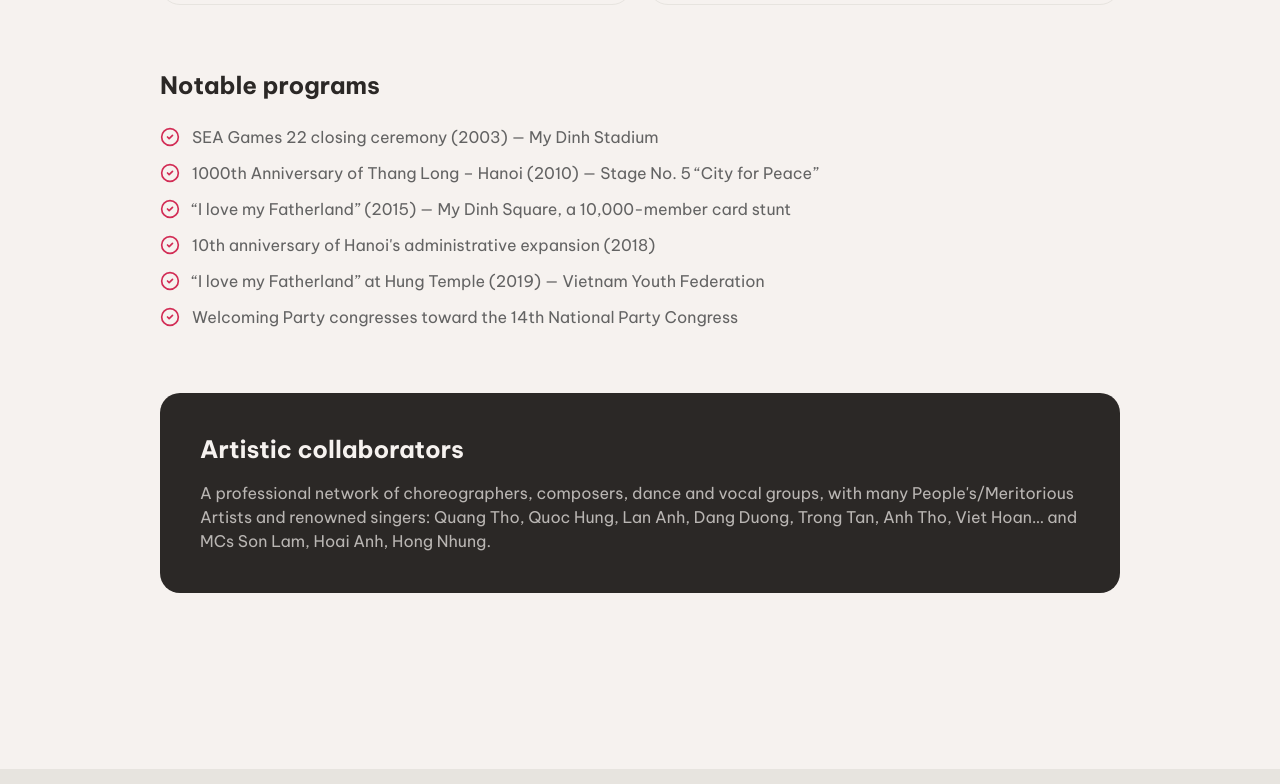
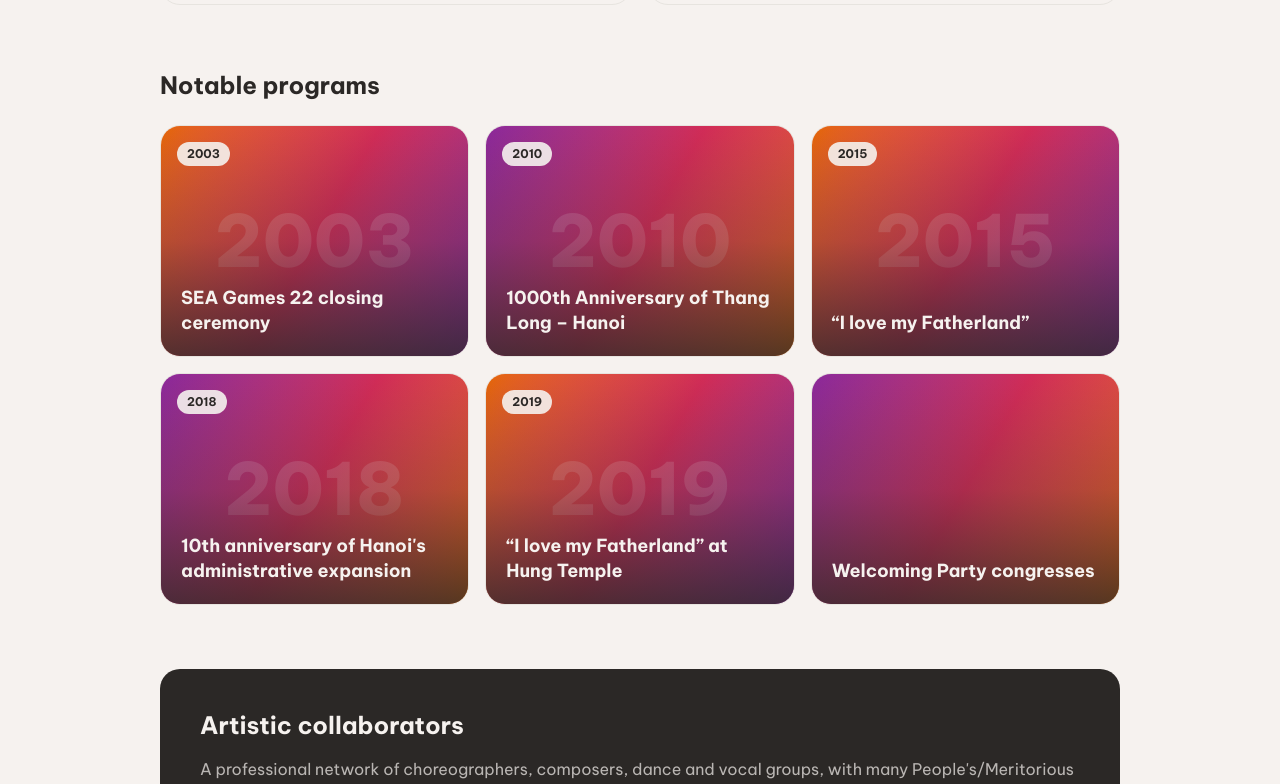
Before and after one commit to thphattt/JobWeb, a Next.js app: page /en/gioi-thieu in a window 1280 px wide. Shown: the part 660-1444 px from the top of the page. Built offline with nearby package versions, Linux system fonts and the light colour scheme; no server answers.

Commit message:
feat: add EventGallery component and integrate event details in English and Vietnamese translations

```diff
--- a/messages/en.json
+++ b/messages/en.json
@@ -149,5 +149,42 @@
     "title": "Page not found",
     "body": "The page you're looking for doesn't exist or has been moved.",
     "cta": "Back to home"
+  },
+  "events": {
+    "eyebrow": "Featured work",
+    "title": "Events we've delivered",
+    "lead": "A selection of national-scale programs Tan Chau Thanh has organized and produced.",
+    "items": {
+      "seaGames22": {
+        "title": "SEA Games 22 closing ceremony",
+        "year": "2003",
+        "venue": "My Dinh Stadium, Hanoi"
+      },
+      "thangLong1000": {
+        "title": "1000th Anniversary of Thang Long – Hanoi",
+        "year": "2010",
+        "venue": "Stage No. 5 “City for Peace”"
+      },
+      "toQuoc2015": {
+        "title": "“I love my Fatherland”",
+        "year": "2015",
+        "venue": "My Dinh Square — a 10,000-member card stunt"
+      },
+      "thuDo10": {
+        "title": "10th anniversary of Hanoi's administrative expansion",
+        "year": "2018",
+        "venue": "Hanoi"
+      },
+      "denHung2019": {
+        "title": "“I love my Fatherland” at Hung Temple",
+        "year": "2019",
+        "venue": "Vietnam Youth Federation"
+      },
+      "daiHoiDang": {
+        "title": "Welcoming Party congresses",
+        "year": "",
+        "venue": "Toward the 14th National Party Congress"
+      }
+    }
   }
 }
--- a/messages/vi.json
+++ b/messages/vi.json
@@ -149,5 +149,42 @@
     "title": "Không tìm thấy trang",
     "body": "Trang bạn tìm không tồn tại hoặc đã được di chuyển.",
     "cta": "Về trang chủ"
+  },
+  "events": {
+    "eyebrow": "Dự án tiêu biểu",
+    "title": "Những sự kiện chúng tôi đã thực hiện",
+    "lead": "Một số chương trình quy mô quốc gia mà Tân Châu Thành từng tổ chức và tham gia sản xuất.",
+    "items": {
+      "seaGames22": {
+        "title": "Bế mạc SEA Games 22",
+        "year": "2003",
+        "venue": "SVĐ Mỹ Đình, Hà Nội"
+      },
+      "thangLong1000": {
+        "title": "Đại lễ 1000 năm Thăng Long – Hà Nội",
+        "year": "2010",
+        "venue": "Sân khấu số 5 “Thành phố vì hòa bình”"
+      },
+      "toQuoc2015": {
+        "title": "“Tôi yêu Tổ quốc tôi”",
+        "year": "2015",
+        "venue": "Quảng trường Mỹ Đình — màn xếp hình 10.000 đoàn viên"
+      },
+      "thuDo10": {
+        "title": "Kỷ niệm 10 năm mở rộng địa giới hành chính Thủ đô",
+        "year": "2018",
+        "venue": "Hà Nội"
+      },
+      "denHung2019": {
+        "title": "“Tôi yêu Tổ quốc tôi” tại Đền Hùng",
+        "year": "2019",
+        "venue": "TW Hội LHTN Việt Nam"
+      },
+      "daiHoiDang": {
+        "title": "Chào mừng Đại hội Đảng bộ các cấp",
+        "year": "",
+        "venue": "Hướng tới Đại hội Đảng toàn quốc lần thứ XIV"
+      }
+    }
   }
 }
--- a/src/app/[locale]/gioi-thieu/page.tsx
+++ b/src/app/[locale]/gioi-thieu/page.tsx
@@ -1,10 +1,9 @@
 import type { Metadata } from 'next';
 import { getTranslations, setRequestLocale } from 'next-intl/server';
-import { CheckCircle2 } from 'lucide-react';
 import { languageAlternates } from '@/lib/site';
+import { EventGallery } from '@/components/EventGallery';
 
 const leaders = ['director', 'deputy', 'accountant', 'advisor'] as const;
-const programs = ['p1', 'p2', 'p3', 'p4', 'p5', 'p6'] as const;
 
 export async function generateMetadata({
   params
@@ -74,17 +73,9 @@
         <h2 className="font-display text-2xl font-bold text-ink">
           {t('programsTitle')}
         </h2>
-        <ul className="mt-6 space-y-3">
-          {programs.map((k) => (
-            <li key={k} className="flex gap-3 text-ink-2">
-              <CheckCircle2
-                className="mt-0.5 size-5 shrink-0 text-accent"
-                aria-hidden
-              />
-              <span>{t(`programs.${k}`)}</span>
-            </li>
-          ))}
-        </ul>
+        <div className="mt-6">
+          <EventGallery />
+        </div>
       </section>
 
       <section className="mt-16 rounded-card bg-ink p-8 sm:p-10">
--- a/src/app/[locale]/page.tsx
+++ b/src/app/[locale]/page.tsx
@@ -12,6 +12,7 @@
 } from 'lucide-react';
 import { getTranslations, setRequestLocale } from 'next-intl/server';
 import { Link } from '@/i18n/navigation';
+import { EventGallery } from '@/components/EventGallery';
 
 const services = [
   { key: 'direction', Icon: Clapperboard },
@@ -142,6 +143,21 @@
         </div>
       </section>
 
+      {/* SỰ KIỆN — thư viện ảnh, hover hiện thông tin */}
+      <section className="mt-10">
+        <p className="flex items-center gap-3 text-sm font-semibold uppercase tracking-[0.25em] text-accent">
+          <span className="h-px w-8 bg-accent" aria-hidden />
+          {t('events.eyebrow')}
+        </p>
+        <h2 className="mt-2 font-display text-3xl font-extrabold tracking-tight text-ink sm:text-4xl">
+          {t('events.title')}
+        </h2>
+        <p className="mt-4 max-w-2xl text-ink-2">{t('events.lead')}</p>
+        <div className="mt-6">
+          <EventGallery />
+        </div>
+      </section>
+
       {/* CTA Liên hệ — thẻ sáng */}
       <section className="mt-10">
         <article className="rounded-card border border-rule bg-paper-2 px-8 py-12 text-center sm:px-16 sm:py-16">
--- /dev/null
+++ b/src/components/EventGallery.tsx
@@ -0,0 +1,65 @@
+import Image from 'next/image';
+import { getTranslations } from 'next-intl/server';
+import { events } from '@/lib/events';
+
+export async function EventGallery() {
+  const t = await getTranslations('events');
+
+  return (
+    <div className="grid grid-cols-1 gap-4 sm:grid-cols-2 lg:grid-cols-3">
+      {events.map((ev, i) => {
+        const title = t(`items.${ev.id}.title`);
+        const year = t(`items.${ev.id}.year`);
+        const venue = t(`items.${ev.id}.venue`);
+
+        return (
+          <article
+            key={ev.id}
+            className="group relative aspect-[4/3] overflow-hidden rounded-card border border-rule"
+          >
+            {/* Ảnh thật nếu có, ngược lại là ô gradient thương hiệu */}
+            {ev.image ? (
+              <Image
+                src={ev.image}
+                alt={title}
+                fill
+                sizes="(max-width: 640px) 100vw, (max-width: 1024px) 50vw, 33vw"
+                className="object-cover transition-transform duration-500 group-hover:scale-105"
+              />
+            ) : (
+              <div
+                className={`absolute inset-0 flex items-center justify-center ${
+                  i % 2 === 0 ? 'bg-brand-gradient' : 'bg-brand-gradient-rev'
+                }`}
+              >
+                <span className="select-none font-display text-7xl font-black text-accent-ink/15">
+                  {year}
+                </span>
+              </div>
+            )}
+
+            {/* Lớp phủ tối giúp chữ dễ đọc, đậm thêm khi hover */}
+            <div className="absolute inset-0 bg-gradient-to-t from-ink/85 via-ink/25 to-ink/0 opacity-90 transition-opacity duration-300 group-hover:opacity-100" />
+
+            {/* Năm */}
+            {year && (
+              <span className="absolute left-4 top-4 rounded-pill bg-paper/90 px-2.5 py-1 text-xs font-bold text-ink">
+                {year}
+              </span>
+            )}
+
+            {/* Tên luôn hiện; địa điểm/chi tiết trượt lên khi hover */}
+            <div className="absolute inset-x-0 bottom-0 p-5">
+              <h3 className="font-display text-lg font-bold leading-snug text-paper">
+                {title}
+              </h3>
+              <p className="max-h-0 overflow-hidden text-sm leading-relaxed text-paper/85 opacity-0 transition-all duration-300 group-hover:mt-2 group-hover:max-h-32 group-hover:opacity-100">
+                {venue}
+              </p>
+            </div>
+          </article>
+        );
+      })}
+    </div>
+  );
+}
--- /dev/null
+++ b/src/lib/events.ts
@@ -0,0 +1,19 @@
+export type EventItem = {
+  /** Trùng key trong messages (events.items.<id>) và tên file ảnh gợi ý. */
+  id: string;
+  /**
+   * Ảnh thật của sự kiện (tuỳ chọn). Thả file vào public/events/ rồi điền
+   * đường dẫn, vd: image: '/events/sea-games-22.jpg'. Chưa có ảnh thì
+   * EventGallery tự hiển thị ô gradient thương hiệu + năm.
+   */
+  image?: string;
+};
+
+export const events: EventItem[] = [
+  { id: 'seaGames22' },
+  { id: 'thangLong1000' },
+  { id: 'toQuoc2015' },
+  { id: 'thuDo10' },
+  { id: 'denHung2019' },
+  { id: 'daiHoiDang' }
+];
```
